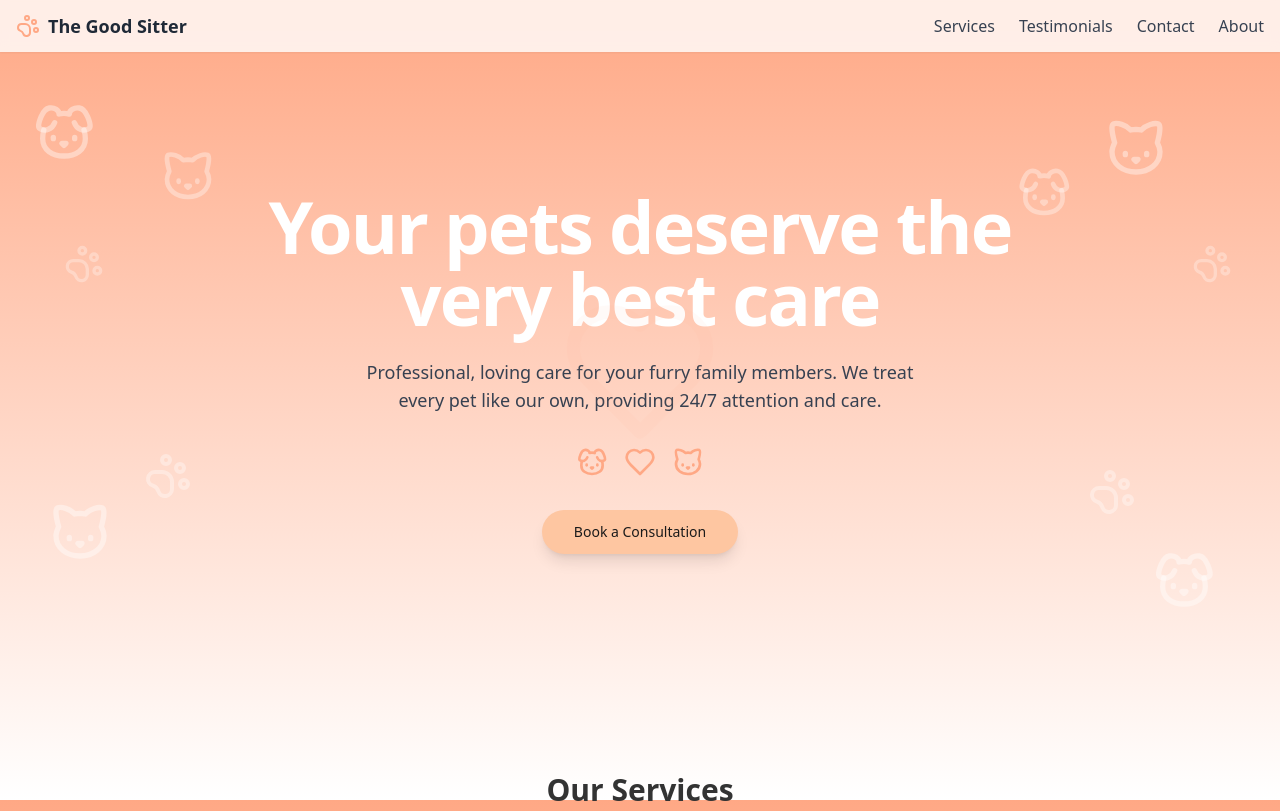
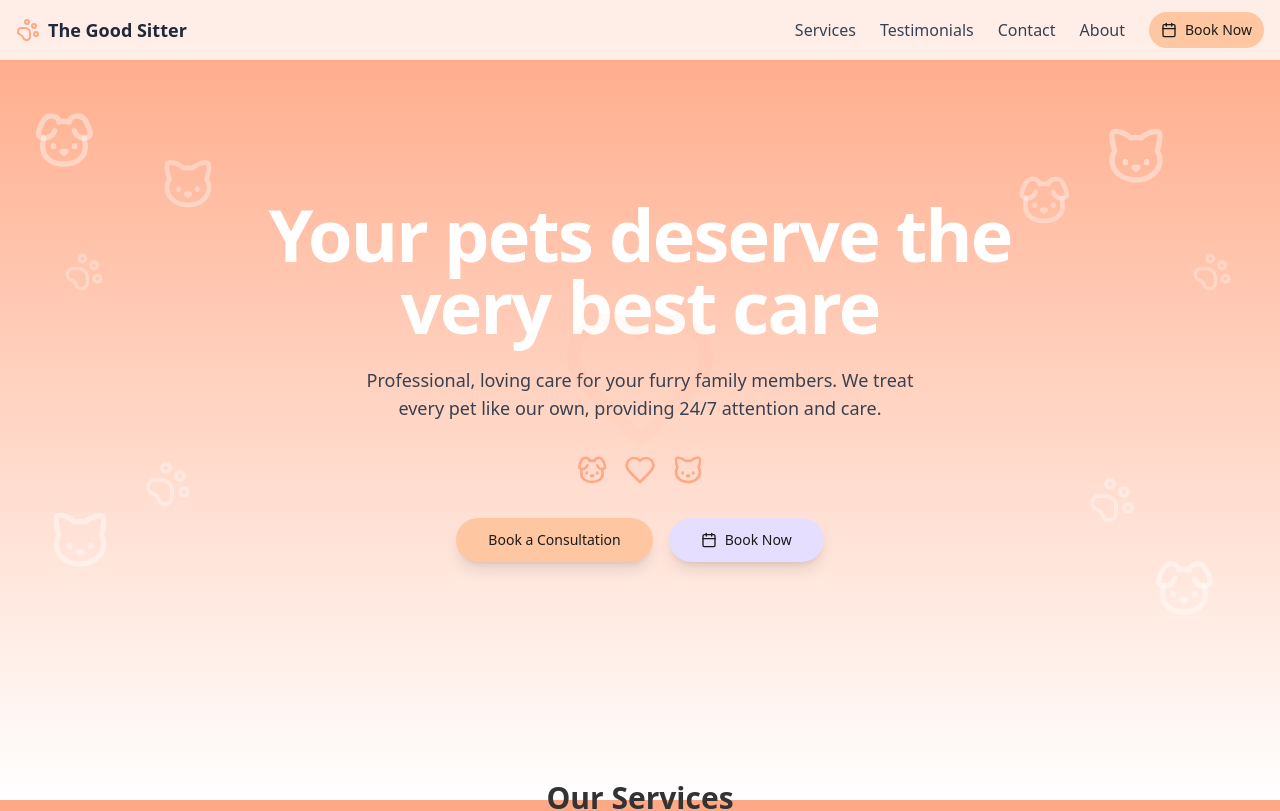
Before and after one commit to lg00d/thegoodsitter, a React (Vite) app: page / in a window 1280 px wide. Shown: the top 811 px of the page. Built offline with nearby package versions, Linux system fonts and the light colour scheme.

Commit message:
Add book now button
This commit adds a "book now" button.

```diff
--- a/src/components/HeroSection.tsx
+++ b/src/components/HeroSection.tsx
@@ -1,8 +1,11 @@
 
-import { PawPrint, Dog, Cat, Heart } from "lucide-react";
+import { PawPrint, Dog, Cat, Heart, Calendar } from "lucide-react";
 import { Button } from "./ui/button";
 
 const HeroSection = () => {
+  // Booking URL - replace with your actual booking URL
+  const bookingUrl = "https://calendly.com/thegoodsitter/booking";
+
   return (
     <div className="relative min-h-[80vh] flex items-center justify-center overflow-hidden">
       <div className="absolute inset-0 pointer-events-none hidden md:block">
@@ -58,13 +61,24 @@ const HeroSection = () => {
           <Heart className="w-8 h-8 text-[#FFA885]" />
           <Cat className="w-8 h-8 text-[#FFA885]" />
         </div>
+        <div className="flex flex-col sm:flex-row items-center justify-center gap-4">
           <Button
             size="lg"
-          className="rounded-full shadow-lg hover:shadow-xl transition-all duration-300 hover:scale-105"
+            className="rounded-full shadow-lg hover:shadow-xl transition-all duration-300 hover:scale-105 w-full sm:w-auto"
             onClick={() => document.getElementById('contact')?.scrollIntoView({ behavior: 'smooth' })}
           >
             Book a Consultation
           </Button>
+          <Button
+            size="lg"
+            variant="secondary"
+            className="rounded-full shadow-lg hover:shadow-xl transition-all duration-300 hover:scale-105 gap-2 w-full sm:w-auto"
+            onClick={() => window.open(bookingUrl, '_blank')}
+          >
+            <Calendar className="w-5 h-5" />
+            Book Now
+          </Button>
+        </div>
       </div>
     </div>
   );
--- a/src/components/Navigation.tsx
+++ b/src/components/Navigation.tsx
@@ -1,7 +1,8 @@
 
 import { useState, useEffect } from "react";
-import { PawPrint, Menu, X } from "lucide-react";
+import { PawPrint, Menu, X, Calendar } from "lucide-react";
 import { Link, useLocation, useNavigate } from "react-router-dom";
+import { Button } from "./ui/button";
 
 const Navigation = () => {
   const [isMenuOpen, setIsMenuOpen] = useState(false);
@@ -12,6 +13,9 @@ const Navigation = () => {
   const toggleMenu = () => {
     setIsMenuOpen(!isMenuOpen);
   };
+
+  // Booking URL - replace with your actual booking URL
+  const bookingUrl = "https://calendly.com/thegoodsitter/booking";
 
   // Handle scrolling to anchors when URL changes
   useEffect(() => {
@@ -72,6 +76,15 @@ const Navigation = () => {
           <Link to="/about" className="text-gray-700 hover:text-[#FFA885] transition-colors">
             About
           </Link>
+          <Button
+            className="rounded-full gap-2 hover:scale-105"
+            onClick={() => window.open(bookingUrl, '_blank')}
+            variant="default"
+            size="sm"
+          >
+            <Calendar className="w-4 h-4" />
+            Book Now
+          </Button>
         </div>
 
         {/* Mobile Menu Button */}
@@ -117,6 +130,17 @@ const Navigation = () => {
             >
               About
             </Link>
+            <Button
+              className="rounded-full gap-2 w-full"
+              onClick={() => {
+                window.open(bookingUrl, '_blank');
+                setIsMenuOpen(false);
+              }}
+              variant="default"
+            >
+              <Calendar className="w-4 h-4" />
+              Book Now
+            </Button>
           </div>
         </div>
       )}
```
Lines whose indentation alone changed are shown as unchanged.
